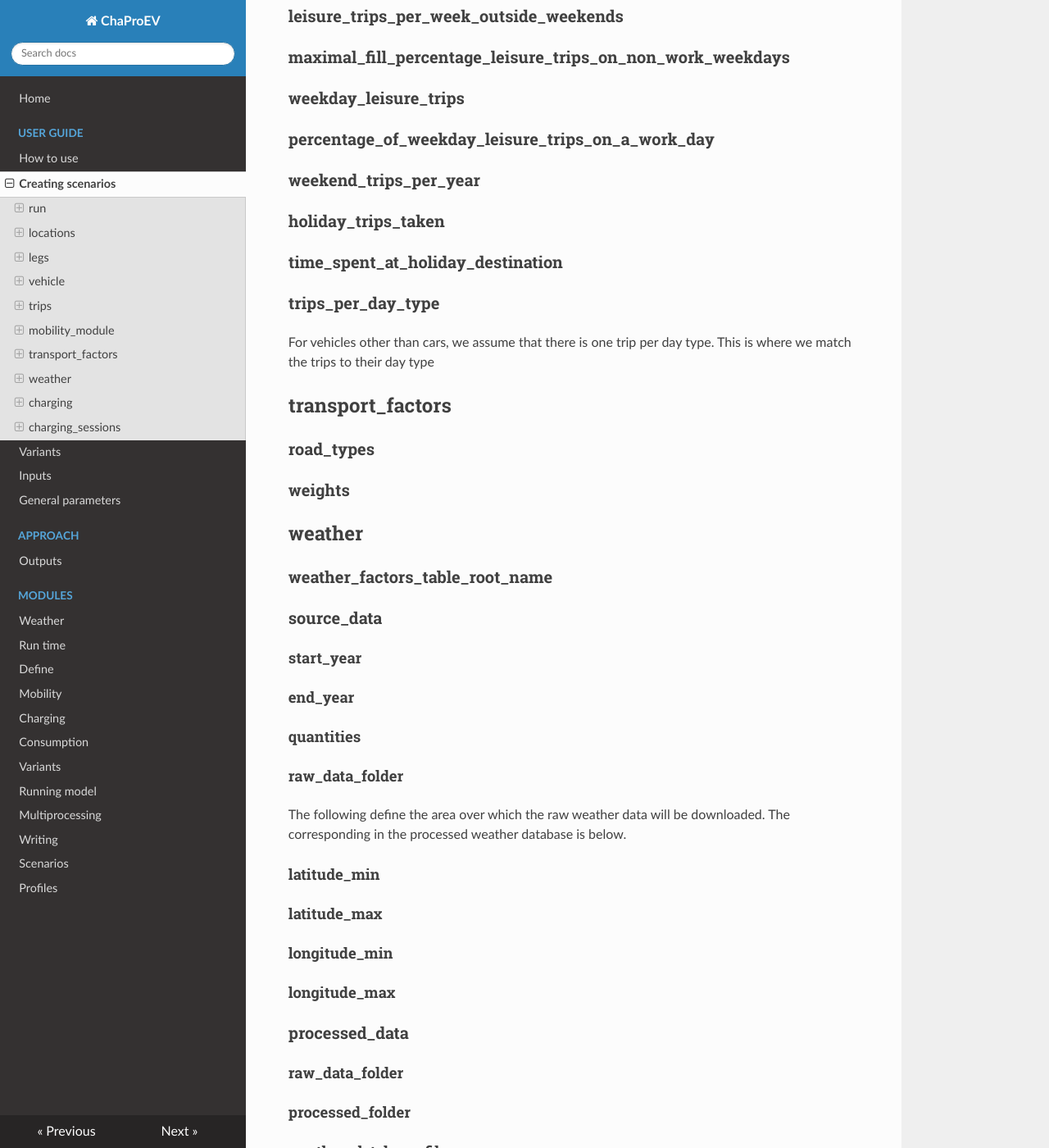
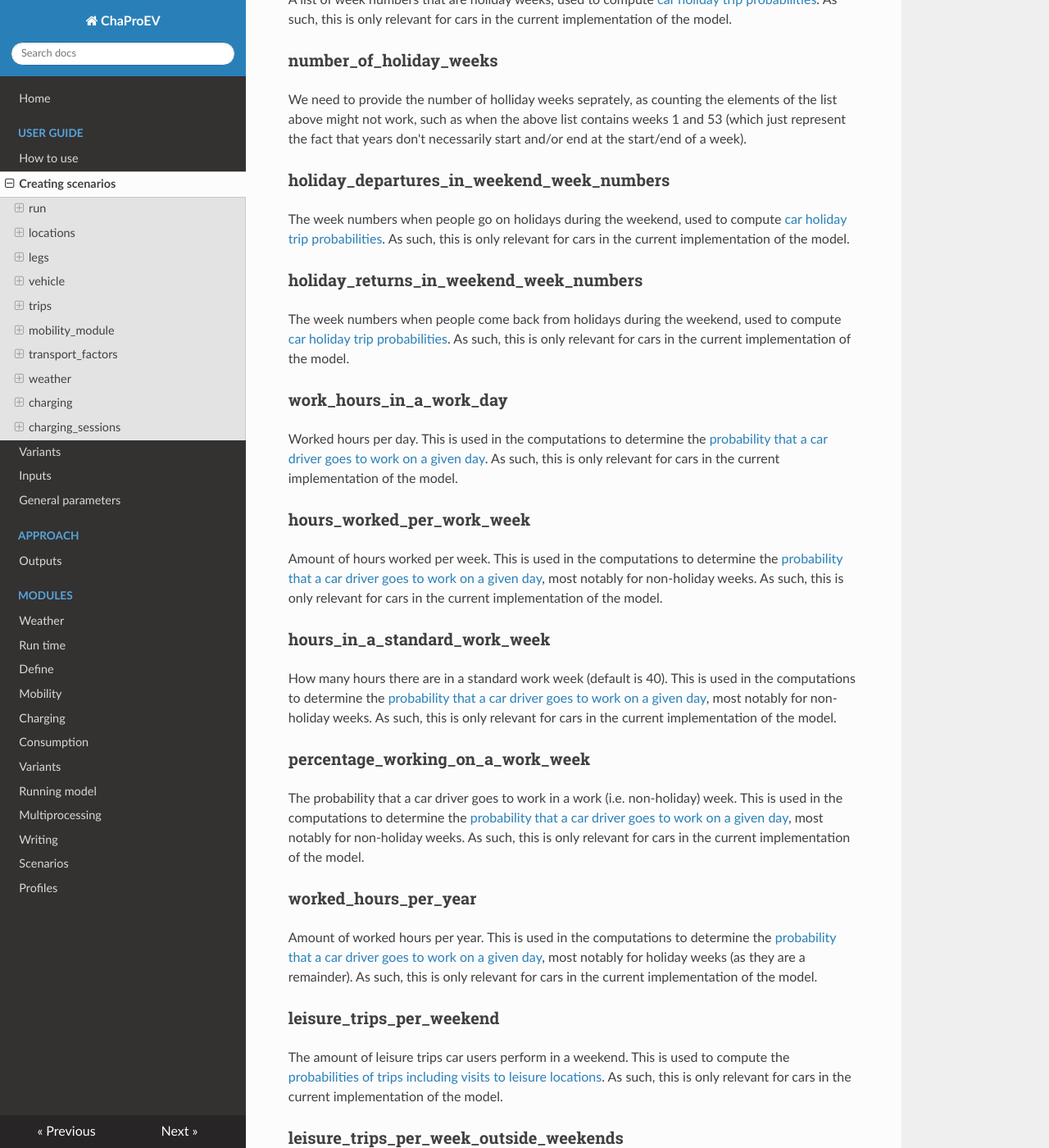
Before and after one commit to TNO/ChaProEV, an MkDocs documentation site: the page built from docs/scenario.md, in a window 1280 px wide and 1400 px high, scrolled down 8242 px. Shown: the whole window at 82% size. Built offline with MkDocs 1.6.1, drawn with Linux system fonts in a browser that asks for light colours; nearby versions of some CDN libraries; some of the changed text lies outside the part shown.

Commit message:
Documentation update (mobility module)

```diff
--- a/docs/scenario.md
+++ b/docs/scenario.md
@@ -9,8 +9,8 @@ This page describes the elements of the scenario file (your_scenario.toml).
 Run parameters give the elements to produce the time tags of the run range.
 
 ### use_day_types_in_charge_computing
-If set to true, the charging computations will be done per day type rather
-than for all days of the run, which fastens the computations.
+If set to true, the charging computations will be done per [day type](#day_types) rather
+than for all days of the run, which fastens the computations in the [charging module](charging.md).
 If set to false, the model will compute each day separately, which is considerably slower.
 ### start
 This part gives the year, month, day, hour, and minute of the start of the
@@ -91,7 +91,8 @@ The standard charging price (in €/kWh), currently inactive.
 ### charging_desirability
 An indicator (0-1) of how much people like to charge at this location. Currently inactive.
 ### percentage_in_location_at_run_start
-If filling it directly instead of computing it (see
+
+If filling it directly instead of [computing it](#compute_start_location_split) (see
 [this function](mobility.md#compute_start_location_split)), you can put a probability
 (float between 0 and 1) that the vehicle is at that location at the start of the run.
 
@@ -255,6 +256,7 @@ Similarly to the amounts, you need to provide one value (even if it is zero) per
 appearance of the sequence.
 
 ## mobility_module
+These parameters are mostly used in the [mobility module](mobility.md).
 ### day_start_hour
 This parameter defines the start of the day for the scenario. It is chosen
 so that there are no movements during that hour number. It represents the
@@ -269,15 +271,38 @@ the Thursday before and are as such on a week day
 
 ### compute_start_location_split
 
+Set to false if  [filling it directly](#percentage_in_location_at_run_start),
+true if computing it (see
+[this function](mobility.md#compute_start_location_split)).
+
+
 ### day_types
-
+A list of day types (i.e. days where mobility patterns repeat, thus where
+the same trips occur (either a single one or a mix with given probabilites)).
+Thius is used in mobility computations, to compute [trip probabilities per day type](mobility.md#get_trip_probabilities_per_day_type)
+You can decide to make [charge computations at the day type level](#use_day_types_in_charge_computing)
+in the [charging module](charging.md).
+to save computation time.
 ### mobility_quantities
+These are the headers of the [run mobility matrix](mobility.md#get_run_mobility_matrix).
+You can change these if you want to change the formulation of the headers.
 
 ### battery_space_shift_quantities
+These correspond to the quantities computed [here](define.md#compute_travel_impact),
+though this list is currently not in use/inactive.
 ### location_connections_headers
+These headers are used in the [run moblity matrix](mobility.md#get_run_mobility_matrix).
+You can change these if you want to change the formulation of the headers.
+
 ### mobility_index_names
+These index names are used in the [run moblity matrix](mobility.md#get_run_mobility_matrix).
+You can change these if you want to change the formulation of the headers.
 ### kilometers_driven_headers
+A  currently inactive/not in use list of matrix headers for a kilometers-based matrix.
 ### holiday_weeks
+A list of week numbers that are holiday weeks, used to compute
+[car holiday trip probabilities](mobility.md#get_car_trip_probabilities_per_day_type).
+As such, this is only relevant for cars in the current implementation of the model.
 
 ### number_of_holiday_weeks
 We need to provide the number of holliday weeks seprately,
@@ -288,33 +313,86 @@ of a week).
 
 
 ### holiday_departures_in_weekend_week_numbers
+The week numbers when people go on holidays during the weekend, used to compute
+[car holiday trip probabilities](mobility.md#get_car_trip_probabilities_per_day_type).
+As such, this is only relevant for cars in the current implementation of the model.
 
 ### holiday_returns_in_weekend_week_numbers
+The week numbers when people come back from holidays during the weekend, used to compute
+[car holiday trip probabilities](mobility.md#get_car_trip_probabilities_per_day_type).
+As such, this is only relevant for cars in the current implementation of the model.
+
 
 ### work_hours_in_a_work_day
+Worked hours per day. This is used in the computations to determine
+the [probability that a car driver goes to work on a given day](mobility.md#get_car_trip_probabilities_per_day_type).
+As such, this is only relevant for cars in the current implementation of the model.
 
 
 
 ### hours_worked_per_work_week
+Amount of hours worked per week.
+This is used in the computations to determine
+the [probability that a car driver goes to work on a given day](mobility.md#get_car_trip_probabilities_per_day_type), most notably for non-holiday weeks.
+As such, this is only relevant for cars in the current implementation of the model.
+
 ### hours_in_a_standard_work_week
+How many hours there are in a standard work week (default is 40).
+This is used in the computations to determine
+the [probability that a car driver goes to work on a given day](mobility.md#get_car_trip_probabilities_per_day_type), most notably for non-holiday weeks.
+As such, this is only relevant for cars in the current implementation of the model.
+
+
 ### percentage_working_on_a_work_week
+The probability that a car driver goes to work in a work (i.e. non-holiday) week.
+This is used in the computations to determine
+the [probability that a car driver goes to work on a given day](mobility.md#get_car_trip_probabilities_per_day_type), most notably for non-holiday weeks.
+As such, this is only relevant for cars in the current implementation of the model.
+
 ### worked_hours_per_year
+Amount of worked hours per year.
+This is used in the computations to determine
+the [probability that a car driver goes to work on a given day](mobility.md#get_car_trip_probabilities_per_day_type), most notably for holiday weeks
+(as they are a remainder).
+As such, this is only relevant for cars in the current implementation of the model.
+
 
 ### leisure_trips_per_weekend
+The amount of leisure trips car users perform in a weekend.
+This is used to compute the [probabilities of trips including visits to leisure locations](mobility.md#get_car_trip_probabilities_per_day_type).
+As such, this is only relevant for cars in the current implementation of the model.
+
 ### leisure_trips_per_week_outside_weekends
+The amount of leisure trips car users perform on non-weekend days.
+This is used to compute the [probabilities of trips including visits to leisure locations](mobility.md#get_car_trip_probabilities_per_day_type).
+As such, this is only relevant for cars in the current implementation of the model.
+
 ### maximal_fill_percentage_leisure_trips_on_non_work_weekdays
-### weekday_leisure_trips
-### percentage_of_weekday_leisure_trips_on_a_work_day
+A factor that puts a cap on the percentage of trips that include a leisure trip on
+weekdays where the person does not go to work.
+
+This is used to compute the [probabilities of trips including visits to leisure locations](mobility.md#get_car_trip_probabilities_per_day_type).
+As such, this is only relevant for cars in the current implementation of the model.
 
 ### weekend_trips_per_year
-
+The amount of weekend trips car users take in a year.
+This is used to compute the [probabilities of weeekend trips](mobility.md#get_car_trip_probabilities_per_day_type).
+As such, this is only relevant for cars in the current implementation of the model.
 
 ### holiday_trips_taken
+The amount of holiday trips car users take in a year.
+This is used to compute the [probabilities of holiday trips](mobility.md#get_car_trip_probabilities_per_day_type).
+As such, this is only relevant for cars in the current implementation of the model.
+
 ### time_spent_at_holiday_destination
+How long car users stay at their holiday  destination.
+This is used to compute the [probabilities of holiday trips](mobility.md#get_car_trip_probabilities_per_day_type), as well as [locations at day start](mobility.md#get_day_type_start_location_split).
+As such, this is only relevant for cars in the current implementation of the model.
 
 ### trips_per_day_type
 For vehicles other than cars, we assume that there is one trip per day type.
-This is where we match the trips to their day type
+This is where we match the trips to their day type.
+This is used [here](mobility.md#get_trip_probabilities_per_day_type_other_vehicles).
 
 ## transport_factors
 
```
Also changed, not shown: docs/define.md (+3 -0 lines), docs/mobility.md (+4 -0 lines), 5 other files.
